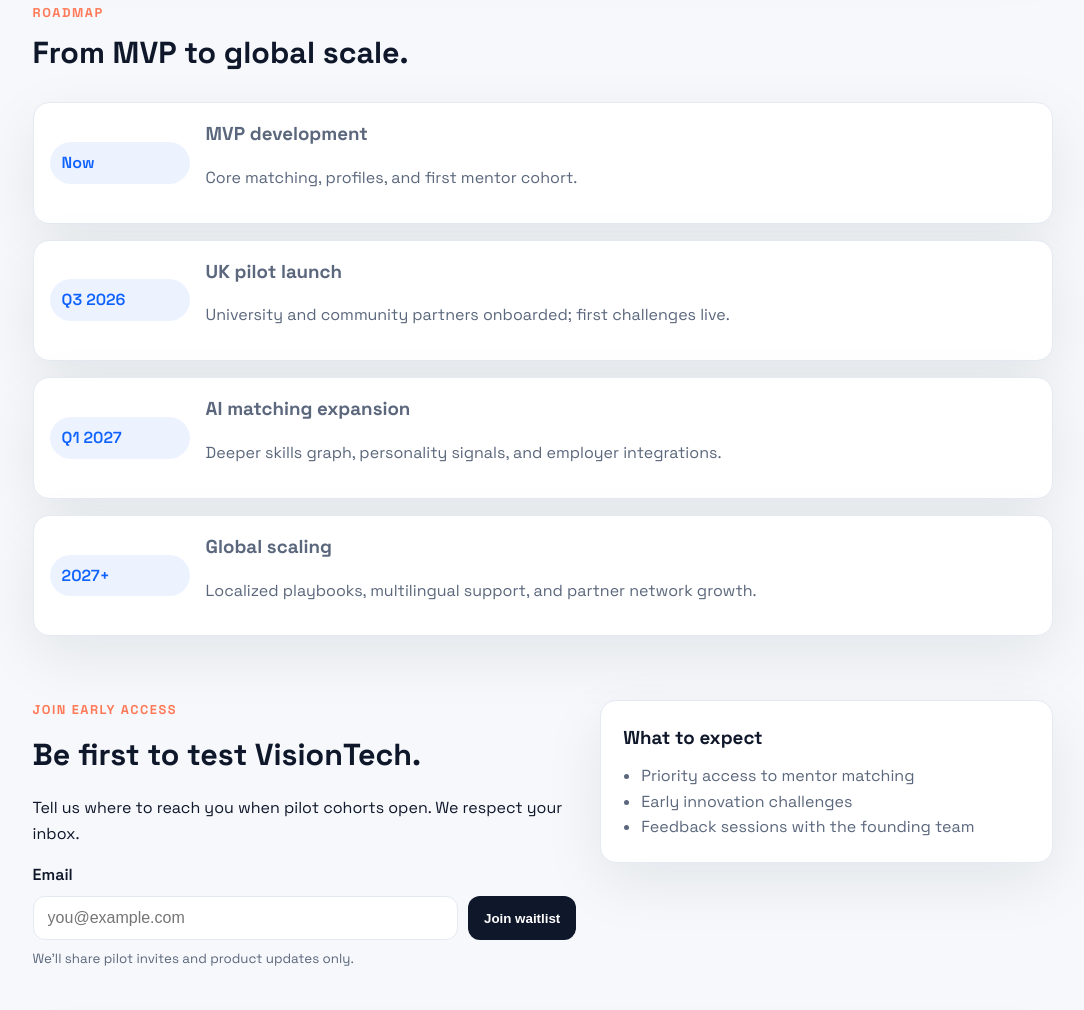
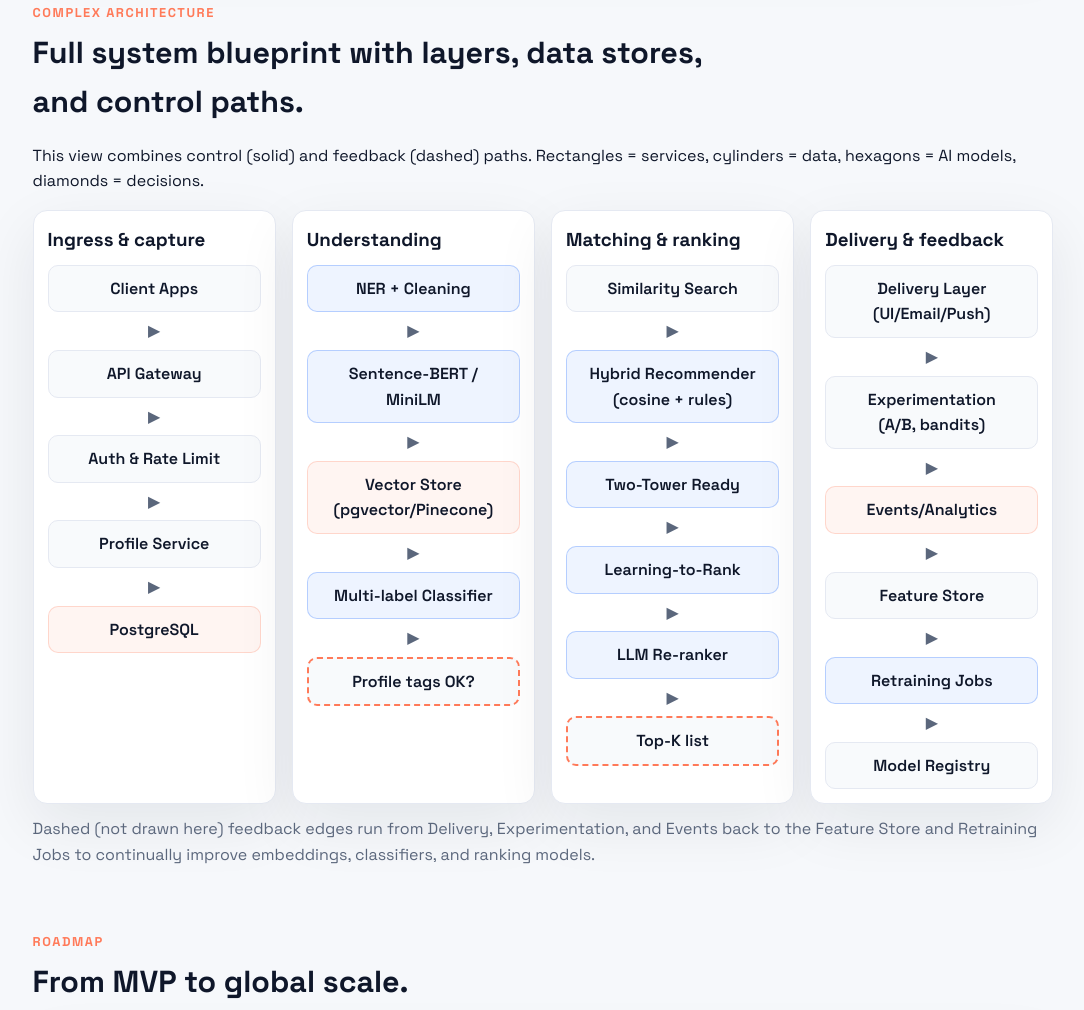
Before and after one commit to TEAM-ACL/VisionTech, a plain HTML site: page index.html in a window 1280 px wide. Shown: the part 5421-6431 px from the top of the page, without its empty margins (97-1181 px from the left). Drawn offline with Linux system fonts and the light colour scheme.

Commit message:
initial VisionTech

```diff
--- a/index.html
+++ b/index.html
@@ -309,6 +309,69 @@
             </div>
         </section>
 
+        <section id="deep-diagram" class="section deep-diagram">
+            <div class="section__header">
+                <p class="eyebrow">Complex architecture</p>
+                <h2>Full system blueprint with layers, data stores, and control paths.</h2>
+                <p class="lede">This view combines control (solid) and feedback (dashed) paths. Rectangles = services, cylinders = data, hexagons = AI models, diamonds = decisions.</p>
+            </div>
+            <div class="deep-diagram__grid">
+                <div class="diag-col">
+                    <h3>Ingress & capture</h3>
+                    <div class="node process">Client Apps</div>
+                    <div class="arrow">▶</div>
+                    <div class="node process">API Gateway</div>
+                    <div class="arrow">▶</div>
+                    <div class="node process">Auth & Rate Limit</div>
+                    <div class="arrow">▶</div>
+                    <div class="node process">Profile Service</div>
+                    <div class="arrow">▶</div>
+                    <div class="node datastore">PostgreSQL</div>
+                </div>
+                <div class="diag-col">
+                    <h3>Understanding</h3>
+                    <div class="node hex">NER + Cleaning</div>
+                    <div class="arrow">▶</div>
+                    <div class="node hex">Sentence-BERT / MiniLM</div>
+                    <div class="arrow">▶</div>
+                    <div class="node datastore">Vector Store<br>(pgvector/Pinecone)</div>
+                    <div class="arrow">▶</div>
+                    <div class="node hex">Multi-label Classifier</div>
+                    <div class="arrow">▶</div>
+                    <div class="node decision">Profile tags OK?</div>
+                </div>
+                <div class="diag-col">
+                    <h3>Matching & ranking</h3>
+                    <div class="node process">Similarity Search</div>
+                    <div class="arrow">▶</div>
+                    <div class="node hex">Hybrid Recommender<br>(cosine + rules)</div>
+                    <div class="arrow">▶</div>
+                    <div class="node hex">Two-Tower Ready</div>
+                    <div class="arrow">▶</div>
+                    <div class="node hex">Learning-to-Rank</div>
+                    <div class="arrow">▶</div>
+                    <div class="node hex">LLM Re-ranker</div>
+                    <div class="arrow">▶</div>
+                    <div class="node decision">Top-K list</div>
+                </div>
+                <div class="diag-col">
+                    <h3>Delivery & feedback</h3>
+                    <div class="node process">Delivery Layer<br>(UI/Email/Push)</div>
+                    <div class="arrow">▶</div>
+                    <div class="node process">Experimentation<br>(A/B, bandits)</div>
+                    <div class="arrow">▶</div>
+                    <div class="node datastore">Events/Analytics</div>
+                    <div class="arrow">▶</div>
+                    <div class="node process">Feature Store</div>
+                    <div class="arrow">▶</div>
+                    <div class="node hex">Retraining Jobs</div>
+                    <div class="arrow">▶</div>
+                    <div class="node process">Model Registry</div>
+                </div>
+            </div>
+            <p class="feedback-note">Dashed (not drawn here) feedback edges run from Delivery, Experimentation, and Events back to the Feature Store and Retraining Jobs to continually improve embeddings, classifiers, and ranking models.</p>
+        </section>
+
         <section id="roadmap" class="section">
             <div class="section__header">
                 <p class="eyebrow">Roadmap</p>
--- a/style.css
+++ b/style.css
@@ -504,6 +504,60 @@
     transform: translateY(-4px);
 }
 
+.deep-diagram__grid {
+    display: grid;
+    grid-template-columns: repeat(auto-fit, minmax(230px, 1fr));
+    gap: 16px;
+    margin-top: 16px;
+}
+
+.deep-diagram__grid .diag-col {
+    border: 1px solid var(--border);
+    border-radius: 14px;
+    padding: 14px;
+    background: #fff;
+    box-shadow: var(--shadow);
+}
+
+.deep-diagram__grid h3 {
+    margin-top: 0;
+    margin-bottom: 10px;
+}
+
+.deep-diagram__grid .node {
+    padding: 10px 12px;
+    text-align: center;
+    font-weight: 600;
+    border-radius: 10px;
+    border: 1px solid var(--border);
+    background: #f8fafc;
+}
+
+.deep-diagram__grid .hex {
+    border: 1px solid rgba(15, 98, 254, 0.25);
+    background: rgba(15, 98, 254, 0.07);
+}
+
+.deep-diagram__grid .datastore {
+    border: 1px solid rgba(255, 122, 89, 0.25);
+    background: rgba(255, 122, 89, 0.08);
+}
+
+.deep-diagram__grid .decision {
+    border: 2px dashed var(--accent);
+}
+
+.deep-diagram__grid .arrow {
+    text-align: center;
+    color: var(--muted);
+    margin: 6px 0;
+}
+
+.feedback-note {
+    margin-top: 12px;
+    color: var(--muted);
+}
+
 .site-footer {
     text-align: center;
     padding: 28px 7vw 36px;
```
